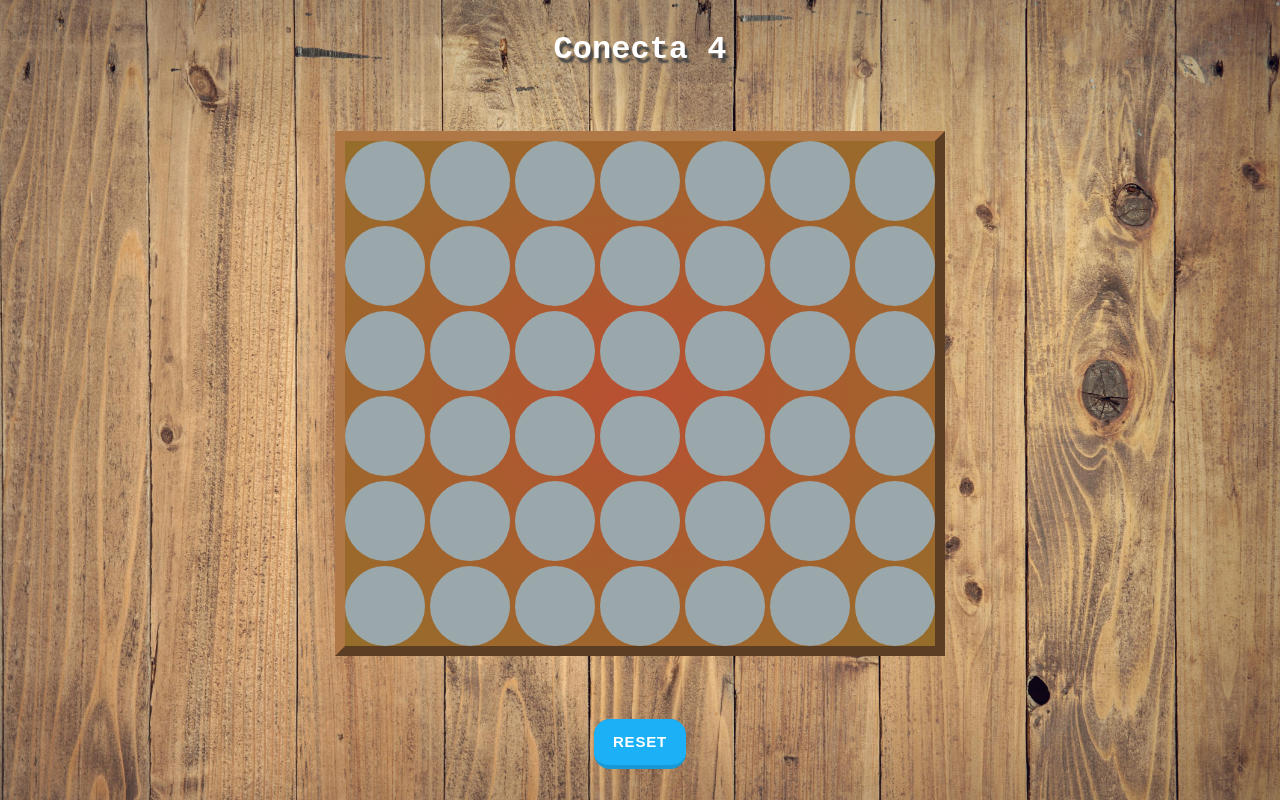
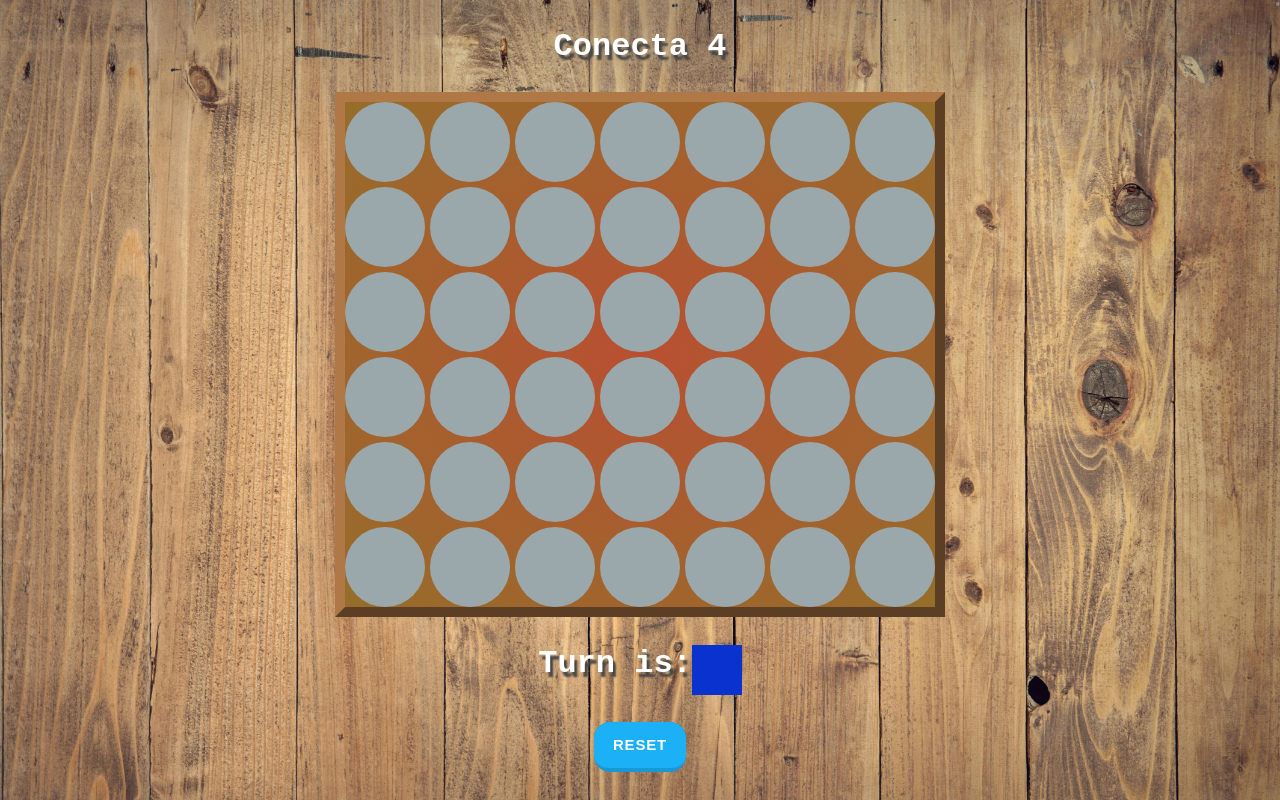
Before and after one commit to wilker31vivas/4-in-row, a React (Vite) app: page / in a window 1280 px wide. Built offline with nearby package versions, Linux system fonts and the light colour scheme.

Commit message:
se muestra el turno

```diff
--- a/src/App.css
+++ b/src/App.css
@@ -22,7 +22,7 @@ main {
   display: flex;
   flex-direction: column;
   height: 100vh;
-  justify-content: space-around;
+  justify-content: space-evenly;
   align-items: center;
 }
 
@@ -88,10 +88,23 @@ h1 {
 
 .square-blue,
 .square-red {
-  background: #0932ce;
+  width: 50px;
   max-width: 50px;
   min-height: 50px;
   transition: all 0.8s ease;
+}
+
+.square-blue {
+  background: #0932ce;
+}
+
+.square-red {
+  background: #ce0000;
+}
+
+.turn-box {
+  display: flex;
+  flex-direction: row;
 }
 
 /* From Uiverse.io by cssbuttons-io */
--- a/src/App.jsx
+++ b/src/App.jsx
@@ -5,9 +5,10 @@ import { Box } from './Box'
 import { GameContext } from './context/GameContext';
 import { Circle } from './Circle';
 import Modal from './Modal.jsx';
+import { Turn } from './Turn.jsx';
 
 function App() {
-  const {arrayBoxs, reset, modal } = useContext(GameContext)
+  const { arrayBoxs, reset, modal } = useContext(GameContext)
 
   return (
     <main>
@@ -54,6 +55,7 @@ function App() {
         })} */}
       </div>
       <Modal></Modal>
+      <Turn></Turn>
       {!modal && (
         <button className='reset' onClick={() => reset()}>Reset</button>
       )}
--- /dev/null
+++ b/src/Turn.jsx
@@ -0,0 +1,15 @@
+import React from 'react'
+import { Circle } from './Circle'
+import { useContext } from 'react'
+import { GameContext } from './context/GameContext'
+
+export function Turn() {
+    const { turn } = useContext(GameContext)
+
+  return (
+    <div className='turn-box'>
+        <h1>Turn is:</h1>
+        <span className={turn ? "square-blue" : "square-red"}/>
+    </div>
+  )
+}
```
